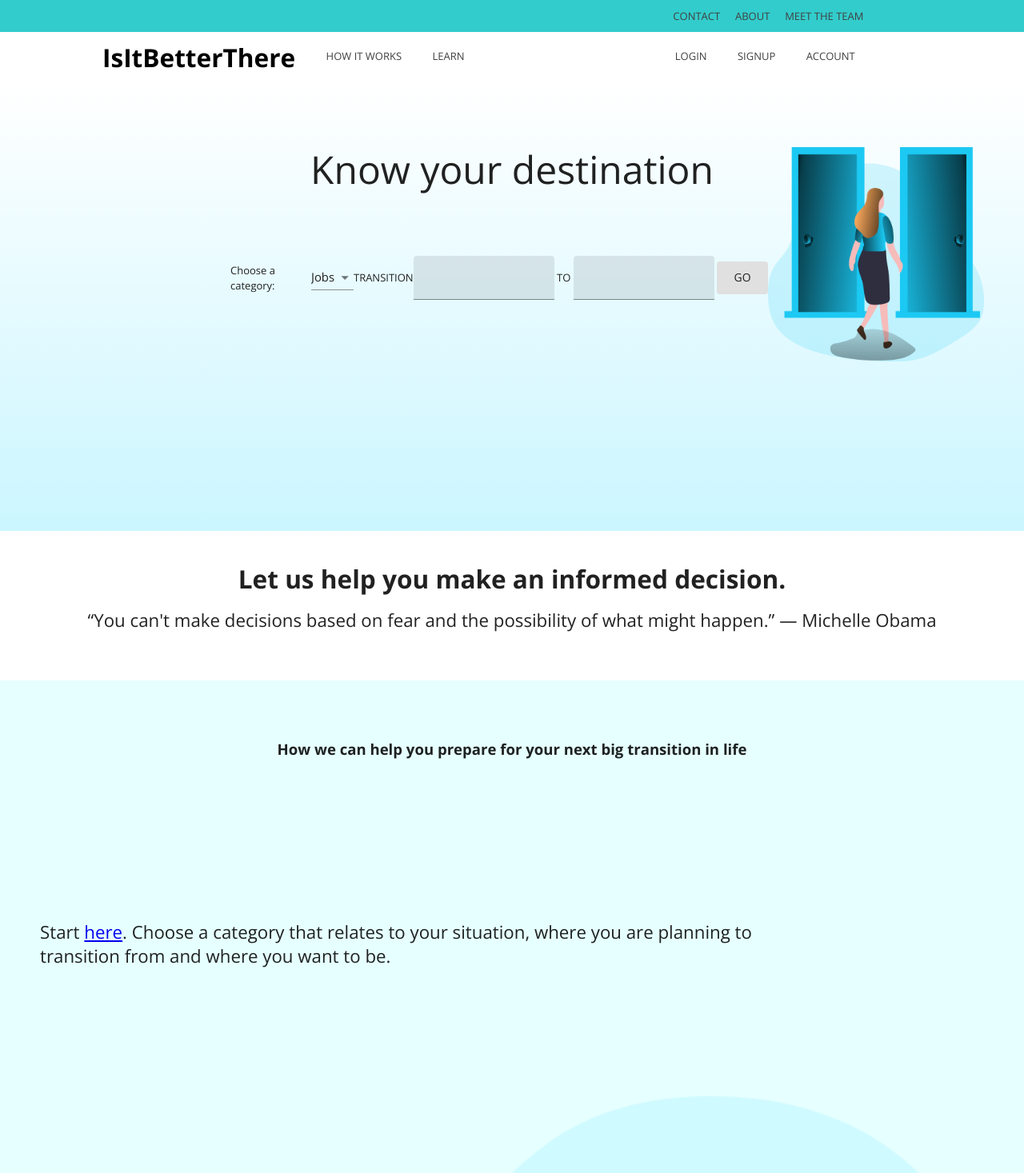
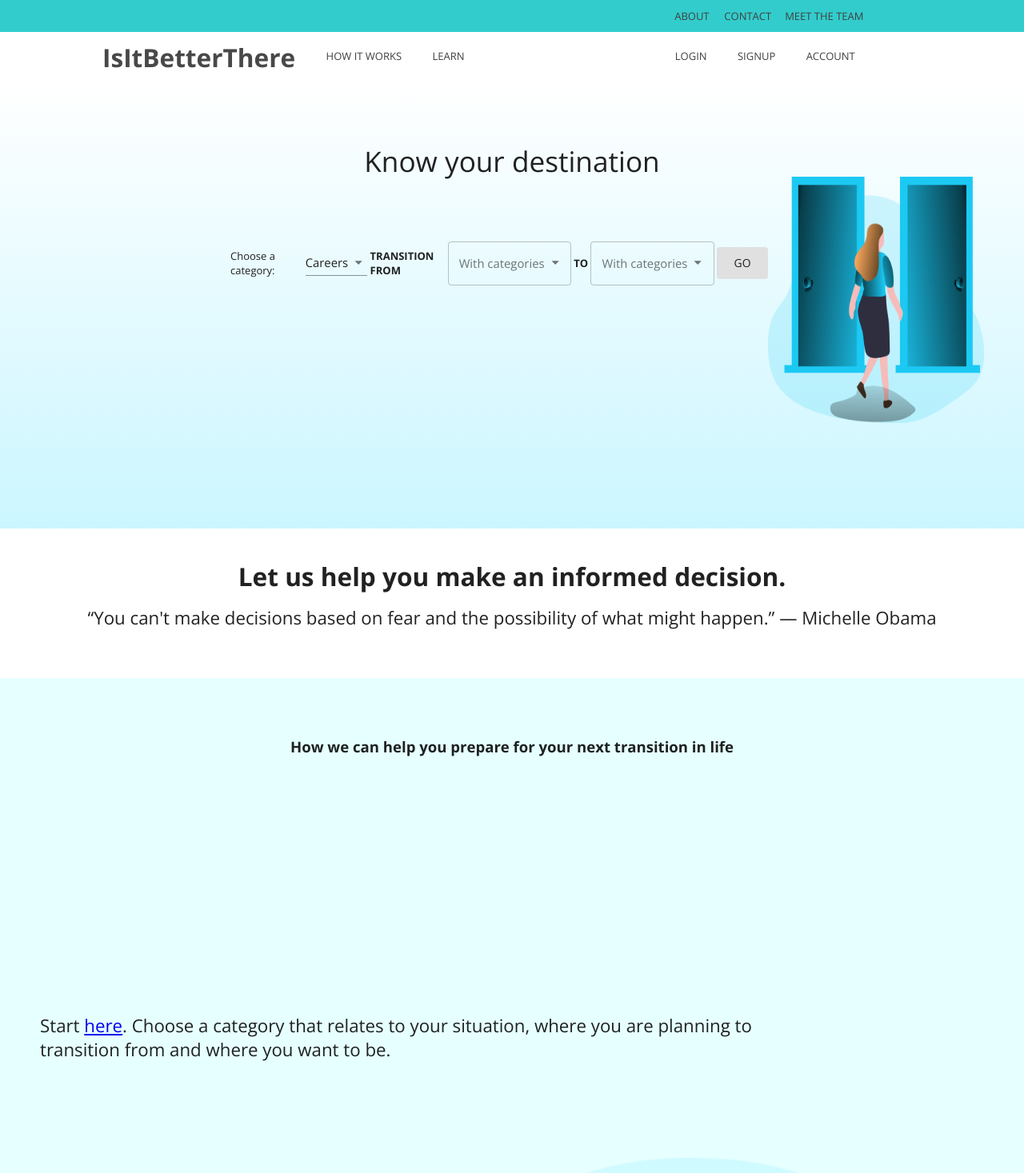
Before and after one commit to ricjohn-acosta/isitbetterthere, a Next.js app: page / in a window 1280 px wide. Shown: the top 1467 px of the page at 80% size. Built offline with nearby package versions, Linux system fonts and the light colour scheme.

Commit message:
fix input form styling

```diff
--- a/components/Content/Cards/LearnCard.js
+++ b/components/Content/Cards/LearnCard.js
@@ -68,7 +68,7 @@ export default function MediaCard({ image, title, description, label, link }) {
           Learn more
         </Link>
         {label.map((label) => {
-          return <Chip className={classes.chip} label={label} />;
+          return <Chip className={classes.chip} label={label} key={label}/>;
         })}
       </CardActions>
     </Card>
--- a/components/Content/Sections/MainSection.js
+++ b/components/Content/Sections/MainSection.js
@@ -1,4 +1,5 @@
 import styled, { keyframes } from "styled-components";
+import useMediaQuery from "@material-ui/core/useMediaQuery";
 import Box from "@material-ui/core/Box";
 import TextField from "@material-ui/core/TextField";
 import Grid from "@material-ui/core/Grid";
@@ -6,6 +7,7 @@ import { Typography } from "@material-ui/core";
 import Button from "@material-ui/core/Button";
 import Select from "@material-ui/core/Select";
 import MenuItem from "@material-ui/core/MenuItem";
+import AutocompleteField from "./MainSection/AutocompleteField";
 
 const Wrapper = styled(Box)`
   background: rgb(144, 144, 209);
@@ -29,14 +31,25 @@ const InputContainer = styled(Grid)`
 `;
 
 const InputForm = styled.div`
-  display: flex;
-  justify-content: center;
-  align-items: center;
-  margin-left: 30%;
   ${(props) => props.theme.breakpoints.down("sm")} {
-    margin-left: 0;
-    margin-bottom: 50px;
-    padding: 10px;
+    display: flex;
+    justify-content: center;
+    align-items: center;
+    flex-direction: column;
+  }
+
+  ${(props) => props.theme.breakpoints.up("md")} {
+    display: flex;
+    justify-content: center;
+    align-items: center;
+    margin-left: 0%;
+  }
+
+  ${(props) => props.theme.breakpoints.up("lg")} {
+    display: flex;
+    justify-content: center;
+    align-items: center;
+    margin-left: 30%;
   }
 `;
 
@@ -60,25 +73,25 @@ const WelcomeMessage = styled(Typography)`
   margin-bottom: 10vh;
   margin-left: 25vw;
 
-
-  ${(props) => props.theme.breakpoints.down("sm")} {
+  ${(props) => props.theme.breakpoints.down("md")} {
     display: flex;
     justify-content: center;
     align-items: center;
     font-size: 2.2rem;
-    margin-left: 5vw
+    margin-left: 1vw;
   }
   ${(props) => props.theme.breakpoints.between("1287", "1870")} {
     font-size: 4rem;
   }
   ${(props) => props.theme.breakpoints.between("sm", "1287")} {
-    font-size: 3rem;
+    font-size: 2.2rem;
   }
 `;
 
 const StyledImage = styled.img`
   width: 100%;
   height: 100%;
+  margin-top: 5vh
 }
 `;
 
@@ -88,32 +101,55 @@ const ImageContainer = styled(Grid)`
 
 const MainSection = () => {
   const [category, setCategory] = React.useState("CAREERS");
+  const resizeInputForm = useMediaQuery("(max-width:730px)");
+
+  //750
+
   return (
     <Wrapper component="div">
       <Grid container direction="row">
-        <InputContainer item xs={12} sm={12} md={9}component="div">
+        <InputContainer item xs={12} sm={12} md={12} lg={9} component="div">
           <WelcomeMessage variant="h1">
             <FadeInAnimation>Know your destination</FadeInAnimation>
           </WelcomeMessage>
+          {/* <div style={{marginLeft: "30vw"}}>test</div> */}
+
           <InputForm>
-            Choose a category: &nbsp;
-            <Select value={category} variant="standard">
-              <MenuItem value={"CAREERS"}>Jobs</MenuItem>
+            <div>Choose a category: &nbsp;</div>
+            <br />
+            <Select
+              onChange={(e) => {
+                setCategory(e.target.value);
+              }}
+              value={category}
+              variant="standard"
+            >
+              <MenuItem value={"CAREERS"}>Careers</MenuItem>
+              <MenuItem value={"EDUCATION"}>Education</MenuItem>
               <MenuItem value={"UNIVERSITIES"}>Universities</MenuItem>
               <MenuItem value={"COUNTRIES"}>Countries</MenuItem>
               <MenuItem value={"CULTURES"}>Cultures</MenuItem>
+              <MenuItem value={"GADGETS"}>Gadgets</MenuItem>
             </Select>
-            &nbsp; TRANSITION &nbsp;
-            <TextField variant="filled"></TextField>
-            &nbsp;TO&nbsp;
-            <TextField variant="filled"></TextField>
+            &nbsp;
+            <div>
+              <b>TRANSITION FROM</b>
+            </div>{" "}
+            &nbsp;
+            <AutocompleteField variant="filled" />
+            &nbsp;
+            <div>
+              <b>TO</b>
+            </div>
+            &nbsp;
+            <AutocompleteField variant="filled" />
             &nbsp;
             <Button variant="contained" size="large" disableElevation>
               GO
             </Button>
           </InputForm>
         </InputContainer>
-        <ImageContainer item xs={12} sm={12} md={3}>
+        <ImageContainer item xs={12} sm={12} md={12} lg={3}>
           <StyledImage src="/decision.png"></StyledImage>
         </ImageContainer>
       </Grid>
--- /dev/null
+++ b/components/Content/Sections/MainSection/AutocompleteField.js
@@ -0,0 +1,30 @@
+/* eslint-disable no-use-before-define */
+import React from "react";
+import TextField from "@material-ui/core/TextField";
+import Autocomplete from "@material-ui/lab/Autocomplete";
+import { jobCategory } from "../../../../lib/dropdown-items";
+
+export default function Grouped() {
+  const options = jobCategory.map((option) => {
+    const firstLetter = option.title[0].toUpperCase();
+    return {
+      firstLetter: /[0-9]/.test(firstLetter) ? "0-9" : firstLetter,
+      ...option,
+    };
+  });
+
+  return (
+    <Autocomplete
+      id="grouped-demo"
+      options={options.sort(
+        (a, b) => -b.firstLetter.localeCompare(a.firstLetter)
+      )}
+      groupBy={(option) => option.firstLetter}
+      getOptionLabel={(option) => option.title}
+      style={{ width: 200 }}
+      renderInput={(params) => (
+        <TextField {...params} label="With categories" variant="outlined" />
+      )}
+    />
+  );
+}
--- a/components/Content/Sections/TutorialSection.js
+++ b/components/Content/Sections/TutorialSection.js
@@ -31,27 +31,37 @@ const StyledImage = styled.img`
 `;
 
 const ImageContainer = styled(Grid)`
-  padding-left: 20vw;
-  padding-top: 20vh;
+  padding-left: 15vw;
+  padding-top: 15vh;
   ${(props) => props.theme.breakpoints.down("md")} {
-    padding: 5vh 10% 10% 10%;
+    padding: 1vh 10% 10% 10%;
   }
 `;
 
+const TopText = styled(Typography)`
+  padding: 35vh 20vw 0 50px;
+`;
+
 const Text = styled(Typography)`
-  padding: 20vh 20vw 0 50px;
+  padding: 32.5vh 20vw 0 50px;
+  ${(props) => props.theme.breakpoints.down("md")} {
+    padding: 15vh 10% 5% 10%;
+  }
 `;
 
 const MiddleImageContainer = styled(Grid)`
   padding-right: 8.5vw;
-  padding-top: 15vh;
+  padding-top: 12.5vh;
   ${(props) => props.theme.breakpoints.down("md")} {
-    padding: 5vh 10% 10% 10%;
+    padding: 6.5vh 10% 10% 10%;
   }
 `;
 
 const MiddleTextContainer = styled(Typography)`
   padding: 15vh 0 0 15vw;
+  ${(props) => props.theme.breakpoints.down("md")} {
+    padding: 10vh 0 0 15vw;
+  }
 `;
 
 const TutorialSection = () => {
@@ -64,7 +74,7 @@ const TutorialSection = () => {
         <br />
         <TutorialHeaderContainer elevation={1}>
           <TutorialHeader variant="h6">
-            How we can help you prepare for your next big transition in life
+            How we can help you prepare for your next transition in life
           </TutorialHeader>
         </TutorialHeaderContainer>
         <Grid container direction="column">
@@ -74,21 +84,21 @@ const TutorialSection = () => {
                 <StyledImage src="/target.png" />
               </ImageContainer>
               <Grid item xs={12} sm={6}>
-                <Text variant="h4">
+                <TopText variant="h4">
                   Start <Link href="/"><a>here</a></Link>. Choose a category that relates to your situation,
                   where you are planning to transition from and where you want
                   to be.
-                </Text>
+                </TopText>
               </Grid>
             </Grid>
           ) : (
             <Grid container item>
               <Grid item xs={12} sm={12}>
-                <Text variant="h5">
+                <TopText variant="h5">
                   Start <Link href="/"><a>here</a></Link>. Choose a category that relates to your situation,
                   where you are planning to transition from and where you want
                   to be.
-                </Text>
+                </TopText>
               </Grid>
               <ImageContainer item xs={12} sm={12}>
                 <StyledImage src="/target.png" />
--- a/components/Navigation/Footer.js
+++ b/components/Navigation/Footer.js
@@ -65,10 +65,10 @@ const Footer = () => {
                 Community
               </ListItem>
               <ListItem>
-                <Link href="contact">Contact</Link>
+                <Link href="about">About</Link>
               </ListItem>
               <ListItem>
-                <Link href="about">About</Link>
+                <Link href="contact">Contact</Link>
               </ListItem>
               <ListItem>
                 <Link href="ourteam">Meet the team</Link>
--- a/components/Navigation/LowerNavbar.js
+++ b/components/Navigation/LowerNavbar.js
@@ -14,16 +14,15 @@ const StyledLowerNavbar = styled(AppBar)`
   background-color: white;
   color: black
   display: flex;
-  height: 8vh;
-
   ${(props) => props.theme.breakpoints.down("sm")} {
-    background-color: #33CCCC;
-    padding-left: 10px
+    background: rgb(91,184,209);
+    background: linear-gradient(270deg, rgba(91,184,209,1) 0%, rgba(21,215,215,1) 100%);
+    padding-left: 1vw
   }
 `;
 // Brand logo
 const Brand = styled(Typography)`
-  color: black;
+  color: #484848;
   margin-right: 1.5vw;
   margin-top: 1.5vh;
   font-weight: bold
@@ -46,8 +45,7 @@ const DrawerContainer = styled.div`
   color: #404040;
   position: relative;
   float: right;
-  height: 100%;
-
+  height: 50%;
   ${(props) => props.theme.breakpoints.up("md")} {
     display: none;
   }
--- a/components/Navigation/UpperNavbar.js
+++ b/components/Navigation/UpperNavbar.js
@@ -37,8 +37,8 @@ const StyledUpperNavbar = () => {
     <UpperNavbar elevation={0} position="static">
       <Container>
         <StyledButton disableRipple>Meet the team</StyledButton>
+        <StyledButton disableRipple>Contact</StyledButton>
         <StyledButton disableRipple>About</StyledButton>
-        <StyledButton disableRipple>Contact</StyledButton>
       </Container>
     </UpperNavbar>
   );
--- a/package.json
+++ b/package.json
@@ -10,8 +10,10 @@
   "dependencies": {
     "@material-ui/core": "^4.10.0",
     "@material-ui/icons": "^4.9.1",
+    "@material-ui/lab": "^4.0.0-alpha.55",
     "@material-ui/styles": "^4.10.0",
     "@zeit/next-css": "^1.0.1",
+    "babel-plugin-styled-components": "^1.10.7",
     "bootstrap": "^4.5.0",
     "next": "latest",
     "next-images": "^1.4.0",
@@ -22,8 +24,7 @@
     "redux": "^4.0.4",
     "redux-devtools-extension": "^2.13.8",
     "redux-thunk": "^2.3.0",
-    "styled-components": "^5.1.1",
-    "babel-plugin-styled-components": "^1.10.7"
+    "styled-components": "^5.1.1"
   },
   "license": "ISC",
   "devDependencies": {
```
Also changed, not shown: components/Content/Sections/MainSection/InputForm.js (added), lib/dropdown-items.js (added), 1 other file (tests, documents, lock files or other folders).
